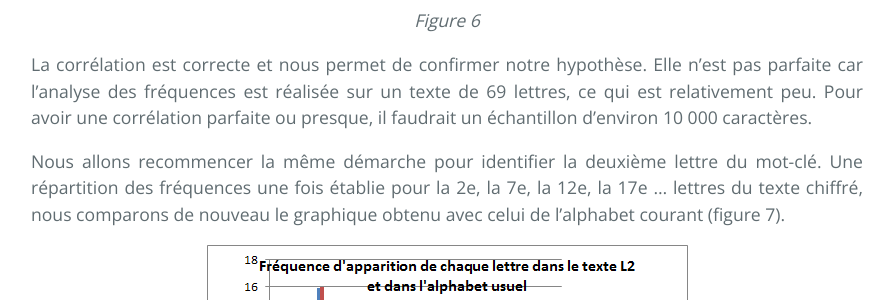
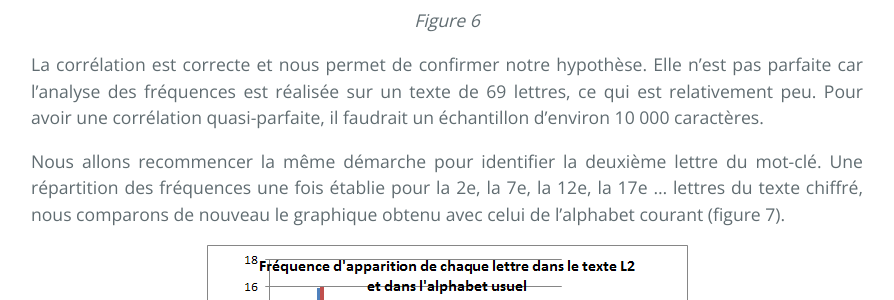
Before and after one commit to SamuelGallay/CryptoTPE, a Jekyll site: the page built from pages/experience.md, in a window 1280 px wide and 900 px high, scrolled down 6490 px. Shown: the part 208-508 px from the top of the window, without its empty margins (193-1087 px from the left). Built offline with Jekyll 4.4.1, drawn with Linux system fonts in a browser that asks for light colours; our own code applies the rules of GitHub Pages for plain Markdown files.

Commit message:
Update experience.md

```diff
--- a/pages/experience.md
+++ b/pages/experience.md
@@ -93,7 +93,7 @@ On peut également le vérifier en étudiant la corrélation entre l’alphabet
 <p align="center"> <em>Figure 6</em> </p>
 
 
-La corrélation est correcte et nous permet de confirmer notre hypothèse. Elle n’est pas parfaite car l’analyse des fréquences est réalisée sur un texte de 69 lettres, ce qui est relativement peu. Pour avoir une corrélation parfaite ou presque, il faudrait un échantillon d’environ 10 000 caractères.
+La corrélation est correcte et nous permet de confirmer notre hypothèse. Elle n’est pas parfaite car l’analyse des fréquences est réalisée sur un texte de 69 lettres, ce qui est relativement peu. Pour avoir une corrélation quasi-parfaite, il faudrait un échantillon d’environ 10 000 caractères.
 
 Nous allons recommencer la même démarche pour identifier la deuxième lettre du mot-clé. Une répartition des fréquences une fois établie pour la 2e, la 7e, la 12e, la 17e … lettres du texte chiffré, nous comparons de nouveau le graphique obtenu avec celui de l’alphabet courant (figure 7).
 
```
